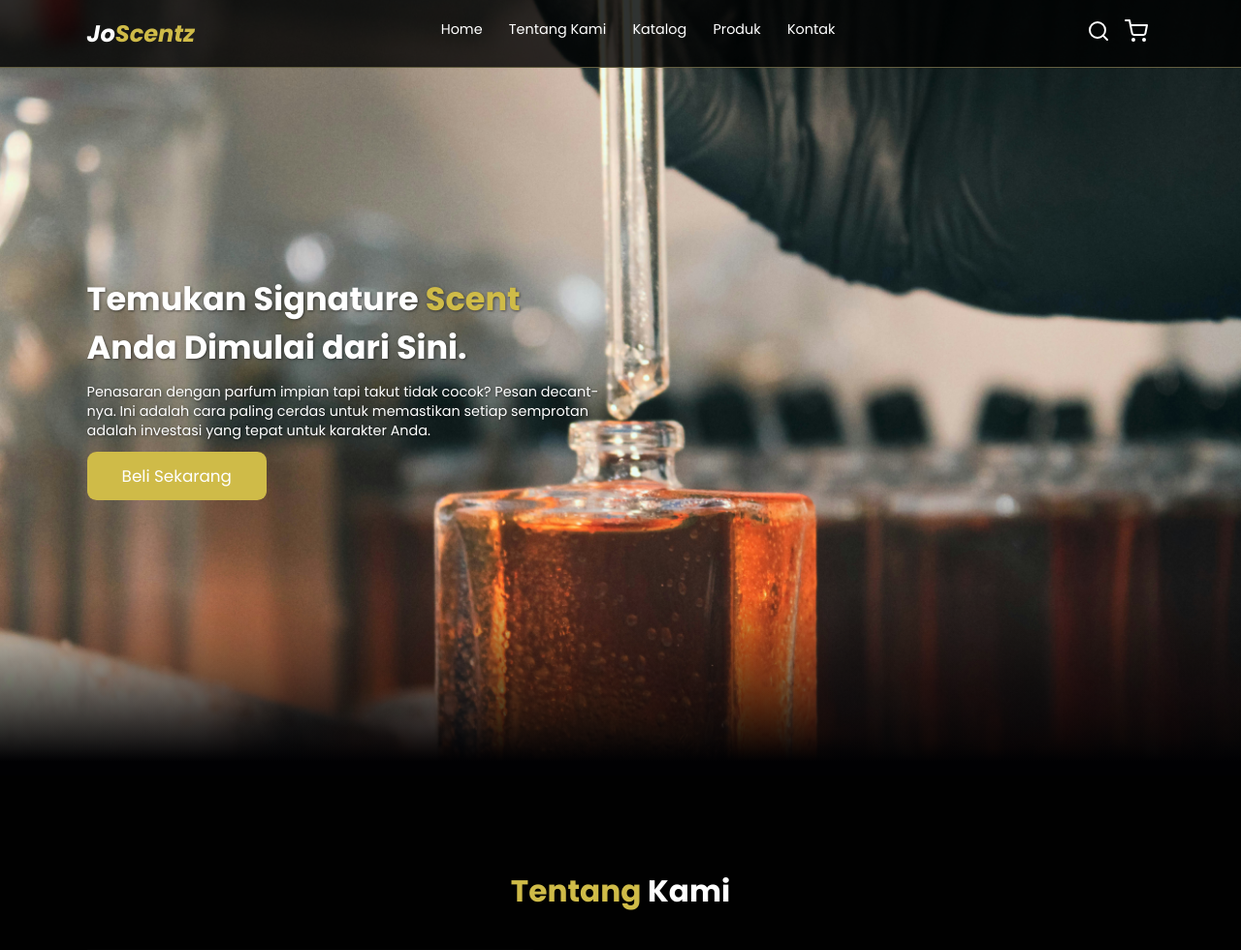
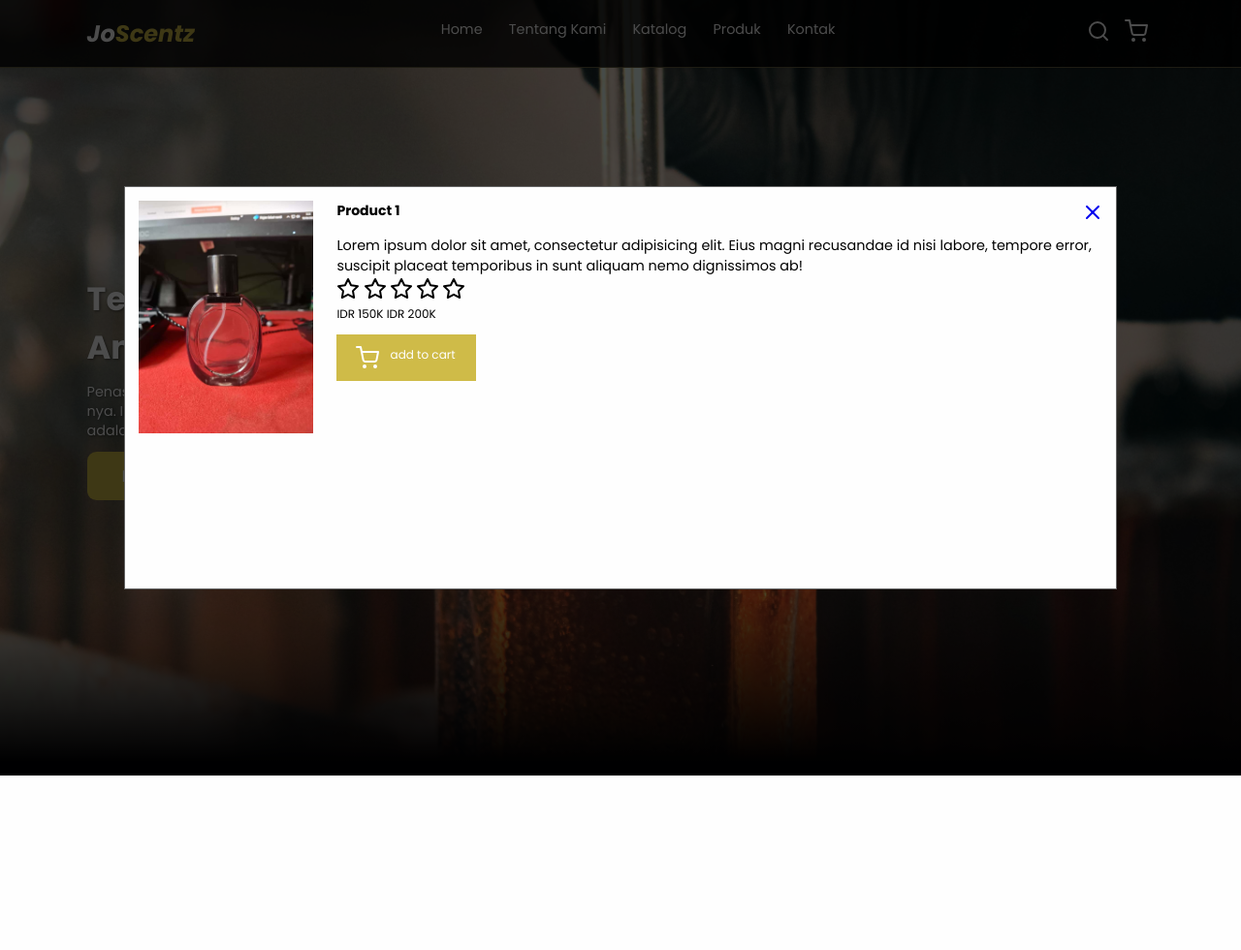
Before and after one commit to diazabdi257/portfolio1-fragrancestore, a PHP site: page /HTML/index.html in a window 1280 px wide. Shown: the top 980 px of the page at 97% size. After the commit the page ends 800 px from the top, so only its background shows below. Run offline with PHP 8.4, Linux system fonts and the light colour scheme.

Commit message:
shopping cart and modal box

```diff
--- a/CSS/style.css
+++ b/CSS/style.css
@@ -391,9 +442,60 @@
   font-size: 0.8rem;
   padding: 1rem 0;
 }
-footer .credit a{
+footer .credit a {
   color: var(--bg);
   font-weight: 700;
+}
+
+/* Modal Box */
+/* Item Detail */
+.modal {
+  display: flex;
+  position: fixed;
+  z-index: 99999;
+  left: 0;
+  top: 0;
+  width: 100%;
+  height: 100%;
+  overflow: auto;
+  background-color: rgb(0, 0, 0, 0.7);
+}
+.modal-container {
+  position: relative;
+  background-color: #fefefe;
+  color: var(--bg);
+  margin: 15% auto;
+  padding: 1.2rem;
+  border: 1px solid #666;
+  width: 80%;
+}
+
+.modal-container .close-icon {
+  position: absolute;
+  right: 1rem;
+}
+.modal-content {
+  display: flex;
+  flex-wrap: nowrap;
+}
+.modal-content img {
+  height: 20rem;
+  margin-right: 2rem;
+  margin-bottom: 2rem;
+}
+.modal-content p {
+  font-size: 1.2rem;
+  line-height: 1.8rem;
+  margin-top: 1.2rem;
+}
+.modal-content a {
+  display: flex;
+  gap: 1rem;
+  width: 12rem;
+  background-color: var(--primary);
+  color: #fff;
+  margin-top: 1rem;
+  padding: 1rem 1.6rem;
 }
 /* Media Queries */
 
--- a/HTML/index.html
+++ b/HTML/index.html
@@ -34,7 +34,9 @@
 
       <div class="navbar-extra">
         <a href="#" id="search-button"><i data-feather="search"></i></a>
-        <a href="#" id="shopping-cart"><i data-feather="shopping-cart"></i></a>
+        <a href="#" id="shopping-cart-button"
+          ><i data-feather="shopping-cart"></i
+        ></a>
         <a href="#" id="hamburger-menu"><i data-feather="menu"></i></a>
       </div>
 
@@ -43,7 +45,35 @@
         <input type="search" id="search-box" placeholder="Search here..." />
         <label for="search-box"><i data-feather="search"></i></label>
       </div>
-      <!-- Search From start -->
+      <!-- Search From end -->
+      <!-- Shopping Cart start -->
+      <div class="shopping-cart">
+        <div class="cart-item">
+          <img src="../assets/img/30ml.jpeg" alt="Product 1" />
+          <div class="item-detail">
+            <h3>Product 1</h3>
+            <div class="item-price">IDR 100K</div>
+          </div>
+          <i data-feather="trash-2" class="remove-item"></i>
+        </div>
+        <div class="cart-item">
+          <img src="../assets/img/30ml.jpeg" alt="Product 1" />
+          <div class="item-detail">
+            <h3>Product 1</h3>
+            <div class="item-price">IDR 100K</div>
+          </div>
+          <i data-feather="trash-2" class="remove-item"></i>
+        </div>
+        <div class="cart-item">
+          <img src="../assets/img/30ml.jpeg" alt="Product 1" />
+          <div class="item-detail">
+            <h3>Product 1</h3>
+            <div class="item-price">IDR 100K</div>
+          </div>
+          <i data-feather="trash-2" class="remove-item"></i>
+        </div>
+      </div>
+      <!-- Shopping cart end -->
     </nav>
     <!-- Navbar end -->
 
@@ -141,7 +171,7 @@
             <a href="#"><i data-feather="eye"></i></a>
           </div>
           <div class="product-image">
-            <img src="../assets/img/30ml.jpeg" alt="Product 1">
+            <img src="../assets/img/30ml.jpeg" alt="Product 1" />
           </div>
           <div class="product-content">
             <h3>Decant 30ml</h3>
@@ -161,7 +191,7 @@
             <a href="#"><i data-feather="eye"></i></a>
           </div>
           <div class="product-image">
-            <img src="../assets/img/30ml.jpeg" alt="Product 1">
+            <img src="../assets/img/30ml.jpeg" alt="Product 1" />
           </div>
           <div class="product-content">
             <h3>Decant 30ml</h3>
@@ -181,7 +211,7 @@
             <a href="#"><i data-feather="eye"></i></a>
           </div>
           <div class="product-image">
-            <img src="../assets/img/30ml.jpeg" alt="Product 1">
+            <img src="../assets/img/30ml.jpeg" alt="Product 1" />
           </div>
           <div class="product-content">
             <h3>Decant 30ml</h3>
@@ -201,7 +231,7 @@
             <a href="#"><i data-feather="eye"></i></a>
           </div>
           <div class="product-image">
-            <img src="../assets/img/30ml.jpeg" alt="Product 1">
+            <img src="../assets/img/30ml.jpeg" alt="Product 1" />
           </div>
           <div class="product-content">
             <h3>Decant 30ml</h3>
@@ -276,6 +306,35 @@
     </footer>
     <!-- Footer End -->
 
+    <!-- Modal Box Item Detail Start -->
+    <div class="modal" id="item-detail-modal">
+      <div class="modal-container">
+        <a href="#" class="close-icon"><i data-feather="x"></i></a>
+        <div class="modal-content">
+          <img src="../assets/img/30ml.jpeg" alt="Product 1" />
+          <div class="product-content">
+            <h3>Product 1</h3>
+            <p>
+              Lorem ipsum dolor sit amet, consectetur adipisicing elit. Eius
+              magni recusandae id nisi labore, tempore error, suscipit placeat
+              temporibus in sunt aliquam nemo dignissimos ab!
+            </p>
+            <div class="product-stars">
+              <i data-feather="star" class="star-full"></i>
+              <i data-feather="star" class="star-full"></i>
+              <i data-feather="star" class="star-full"></i>
+              <i data-feather="star" class="star-full"></i>
+              <i data-feather="star" class="star-full"></i>
+            </div>
+            <div class="product-price">IDR 150K <span>IDR 200K</span></div>
+            <a href="#"><i data-feather="shopping-cart"></i> <span>add to cart</span></a>
+          </div>
+          </div>
+        </div>
+      </div>
+    </div>
+    <!-- Modal Box Item Detail End -->
+
     <!-- Feather Icons -->
     <script>
       feather.replace();
--- a/Script/script.js
+++ b/Script/script.js
@@ -17,11 +17,17 @@
     searchBox.focus();
     e.preventDefault();
 }
+// toggle class active untuk shopping cart
+const shoppingCart = document.querySelector(".shopping-cart");
 
+document.querySelector("#shopping-cart-button").onclick = () => {
+  shoppingCart.classList.toggle("active");
+};
 // Klik diluar sidebar untuk menghilangkan nav
 
 const hm = document.querySelector("#hamburger-menu");
 const sb = document.querySelector("#search-button");
+const sc = document.querySelector("#shopping-cart-button");
 
 document.addEventListener('click', function(e){
     if(!hm.contains(e.target) && !navbarNav.contains(e.target)){
@@ -30,4 +36,7 @@
     if (!sb.contains(e.target) && !searchForm.contains(e.target)) {
        searchForm.classList.remove("active");
      }
+     if (!sc.contains(e.target) && !shoppingCart.contains(e.target)) {
+       shoppingCart.classList.remove("active");
+     }
 })
```
Also changed, not shown: other parts of CSS/style.css (+73 -22 lines).
